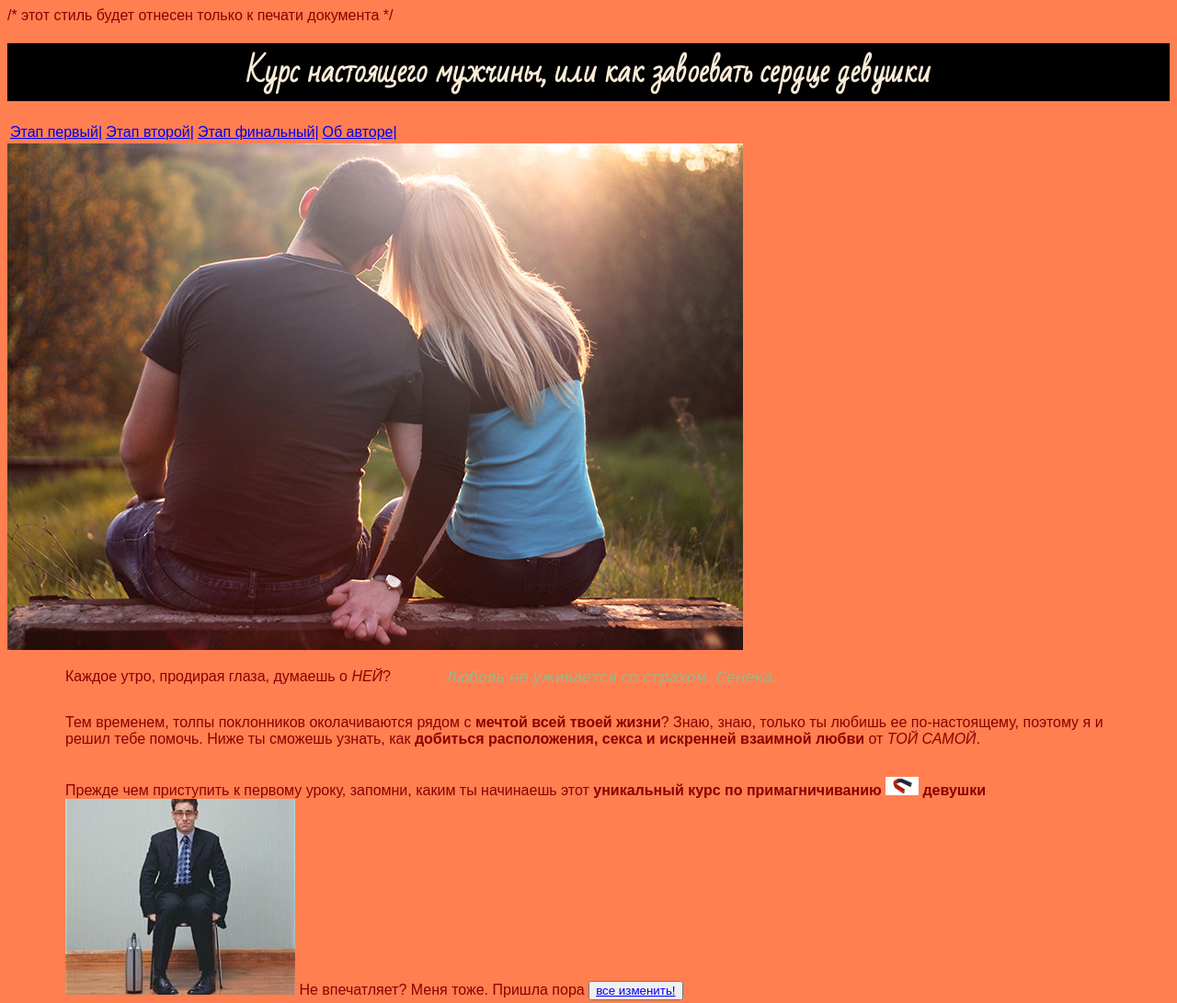
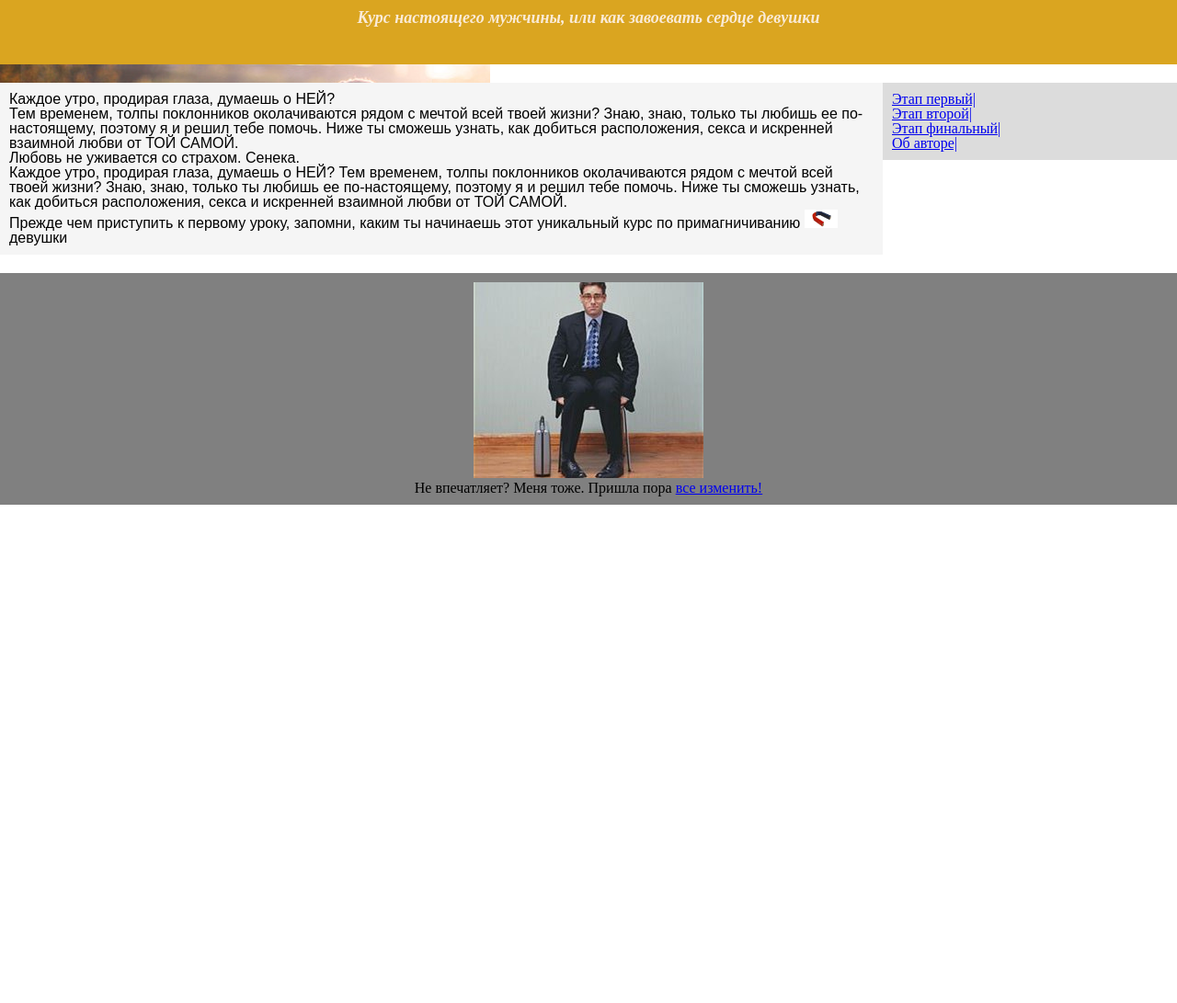
Before and after one commit to itmo-it-group-305/rodion.kovalev-makeup, a plain HTML site: page index.html in a window 1280 px wide. Shown: the whole page at 92% size. After the commit the page ends 800 px from the top, so only its background shows below. Drawn offline with nearby package versions, Linux system fonts and the light colour scheme; a web font is replaced by a local one.

Commit message:
ДЗ. Что-то пошло не так. Кирилл выручай из бездны незнания

```diff
--- /dev/null
+++ b/css/grid.css
@@ -0,0 +1,25 @@
+.row:after {
+    clear: both;
+    content: 'Hello world!!!';
+    display: block;
+    height: 0;
+    visibility: hidden;
+}
+
+[class*=col-] {
+    float: left;
+    padding: 10px 10px;
+}
+
+.col-1 { width: 8.33333333333%; }
+.col-2 { width: 16.6666666667%; }
+.col-3 { width: 25%; }
+.col-4 { width: 33.3333333333%; }
+.col-5 { width: 41.6666666667%; }
+.col-6 { width: 50%; }
+.col-7 { width: 58.3333333333%; }
+.col-8 { width: 66.6666666667%; }
+.col-9 { width: 75%; }
+.col-10 { width: 83.3333333333%; }
+.col-11 { width: 91.6666666667%; }
+.col-12 { width: 100%; }
--- /dev/null
+++ b/css/hole.style.css
@@ -0,0 +1,41 @@
+@import url(//necolas.github.io/normalize.css/3.0.2/normalize.css);
+@import "reset.css";
+@import "grid.css";
+
+.wrapper {
+    min-width: 200px;
+    max-width: 1400px;
+}
+
+.header {
+    background: goldenrod;
+    height: 70px;
+    color: antiquewhite;
+    font-style: italic;
+    font-size: large;
+    font-weight: bold;
+    text-align: center;
+}
+.col-5 {
+    background: url("../IMG/image.jpg")
+}
+.col-9 {
+    font-size: medium;
+    color: black;
+    font-family: Arial, sans-serif;
+}
+
+.content {
+    background: whitesmoke;
+}
+
+.sidebar {
+    background: gainsboro;
+    align-;
+    box-shadow: black;
+}
+
+.footer {
+    background: gray;
+    text-align: center;
+}
--- /dev/null
+++ b/css/reset.css
@@ -0,0 +1,50 @@
+/* http://meyerweb.com/eric/tools/css/reset/
+   v2.0 | 20110126
+   License: none (public domain)
+*/
+
+html, body, div, span, applet, object, iframe,
+h1, h2, h3, h4, h5, h6, p, blockquote, pre,
+a, abbr, acronym, address, big, cite, code,
+del, dfn, em, img, ins, kbd, q, s, samp,
+small, strike, strong, sub, sup, tt, var,
+b, u, i, center,
+dl, dt, dd, ol, ul, li,
+fieldset, form, label, legend,
+table, caption, tbody, tfoot, thead, tr, th, td,
+article, aside, canvas, details, embed,
+figure, figcaption, footer, header, hgroup,
+menu, nav, output, ruby, section, summary,
+time, mark, audio, video {
+    box-sizing: border-box;
+    margin: 0;
+    padding: 0;
+    border: 0;
+    font-size: 100%;
+    font: inherit;
+    vertical-align: baseline;
+}
+/* HTML5 display-role reset for older browsers */
+article, aside, details, figcaption, figure,
+footer, header, hgroup, menu, nav, section {
+    box-sizing: border-box;
+    display: block;
+}
+body {
+    line-height: 1;
+}
+ol, ul {
+    list-style: none;
+}
+blockquote, q {
+    quotes: none;
+}
+blockquote:before, blockquote:after,
+q:before, q:after {
+    content: '';
+    content: none;
+}
+table {
+    border-collapse: collapse;
+    border-spacing: 0;
+}
--- a/css/style.css
+++ b/css/style.css
@@ -1,3 +1,6 @@
+@import url(//necolas.github.io/normalize.css/3.0.2/normalize.css);
+@import "reset.css";
+@import "grid.css";
 @import url(https://fonts.googleapis.com/css?family=Bad+Script|Lobster|Ruslan+Display|Exo+2:900italic&subset=latin,cyrillic);
 body {
     font-family: Arial, sans-serif;
@@ -6,10 +9,7 @@ body {
     float: left;
 
 }
-body.background{
-    background: url(../IMG/fon.jpg) no-repeat;
-    background-size: cover;
-}
+
 
 img.size {
     background: auto;
--- a/index.html
+++ b/index.html
@@ -1,36 +1,65 @@
 <!DOCTYPE html>
-<html>
-<head lang="ru">
+<html lang="ru">
+<head>
 <title>Как завоевать сердце девушки</title>
 <meta charset="utf-8">
-	<link media="screen"  rel="stylesheet" href="css/style.css">
+	<link media="screen"  rel="stylesheet" href="css/hole.style.css">
 	<link media="print" rel="stylesheet" href="css/print.css">
-		/*
-			этот стиль будет отнесен только к печати документа
-		*/
-
 </head>
 	<body>
+		<div class="wrapper">
+			<div class="row">
+				<div class="col-12 header">
 					<h1>Курс настоящего мужчины, или как завоевать сердце девушки</h1>
-			<table>
-					<tr>
-						<td><a href="pages/2.html">Этап первый|</a></td>
-						<td><a href="pages/3.html">Этап второй|</a></td>
-						<td><a href="pages/4.html">Этап финальный|</a></td>
-						<td><a href="pages/about.html">Об авторе|</a></td>
-					</tr>
-			</table>
-		<img src="IMG/image.jpg">
+				</div>
+			</div>
+			<div class="row">
+				<div class="col-5">
+				</div>
+
+			</div>
+			<div class="row">
+				<div class="col-9 content">
 					<p> Каждое утро, продирая глаза, думаешь о <em>НЕЙ</em>?</p>
 					<p>Тем временем, толпы поклонников околачиваются рядом с <strong>мечтой всей твоей жизни</strong>?
 						Знаю, знаю, только ты любишь ее по-настоящему, поэтому я и решил тебе помочь. Ниже ты сможешь узнать, как <strong> добиться расположения, секса и искренней взаимной любви</strong> от <em>ТОЙ САМОЙ</em>.
 					</p>
 					<blockquote><em>Любовь не уживается со страхом. Сенека.</em>
 					</blockquote>
+
+					<p>
+						Каждое утро, продирая глаза, думаешь о <em>НЕЙ</em>?
+						Тем временем, толпы поклонников околачиваются рядом с <strong>мечтой всей твоей жизни</strong>?
+						Знаю, знаю, только ты любишь ее по-настоящему, поэтому я и решил тебе помочь. Ниже ты сможешь узнать, как <strong> добиться расположения, секса и искренней взаимной любви</strong> от <em>ТОЙ САМОЙ</em>.
+					</p>
 					<p>Прежде чем приступить к  первому уроку, запомни, каким ты начинаешь этот <strong> уникальный курс по примагничиванию <img src="IMG/magnit.jpg" weight="20" height="20"> девушки</strong>
+					</p>
+				</div>
+				<div class="col-3 sidebar">
+					<ol>
+						<li><a href="pages/2.html">Этап первый|</a></li>
+						<li><a href="pages/3.html">Этап второй|</a></li>
+						<li><a href="pages/4.html">Этап финальный|</a></li>
+						<li><a href="pages/about.html">Об авторе|</a></li>
+					</ol>
+				</div>
+			</div>
+			<div class="row">
+				<div class="col-7">
 
+				</div>
+			<div class="row">
+				<div class="col-12 footer">
 					<img src="IMG/loser.jpg">
-		Не впечатляет? Меня тоже. Пришла пора <button><a href="pages/2.html">все изменить!</a></button>
+					<p>Не впечатляет? Меня тоже. Пришла пора <a href="pages/2.html">все изменить!</a></p>
+				</div>
+			</div>
+
+
+
+
+
+
 
 
 	</body>
```
Also changed, not shown: pages/2.html (+14 -5 lines), pages/3.html (+1 -1 lines), pages/4.html (+1 -1 lines), pages/about.html (+1 -1 lines). Lines whose indentation alone changed are shown as unchanged.
